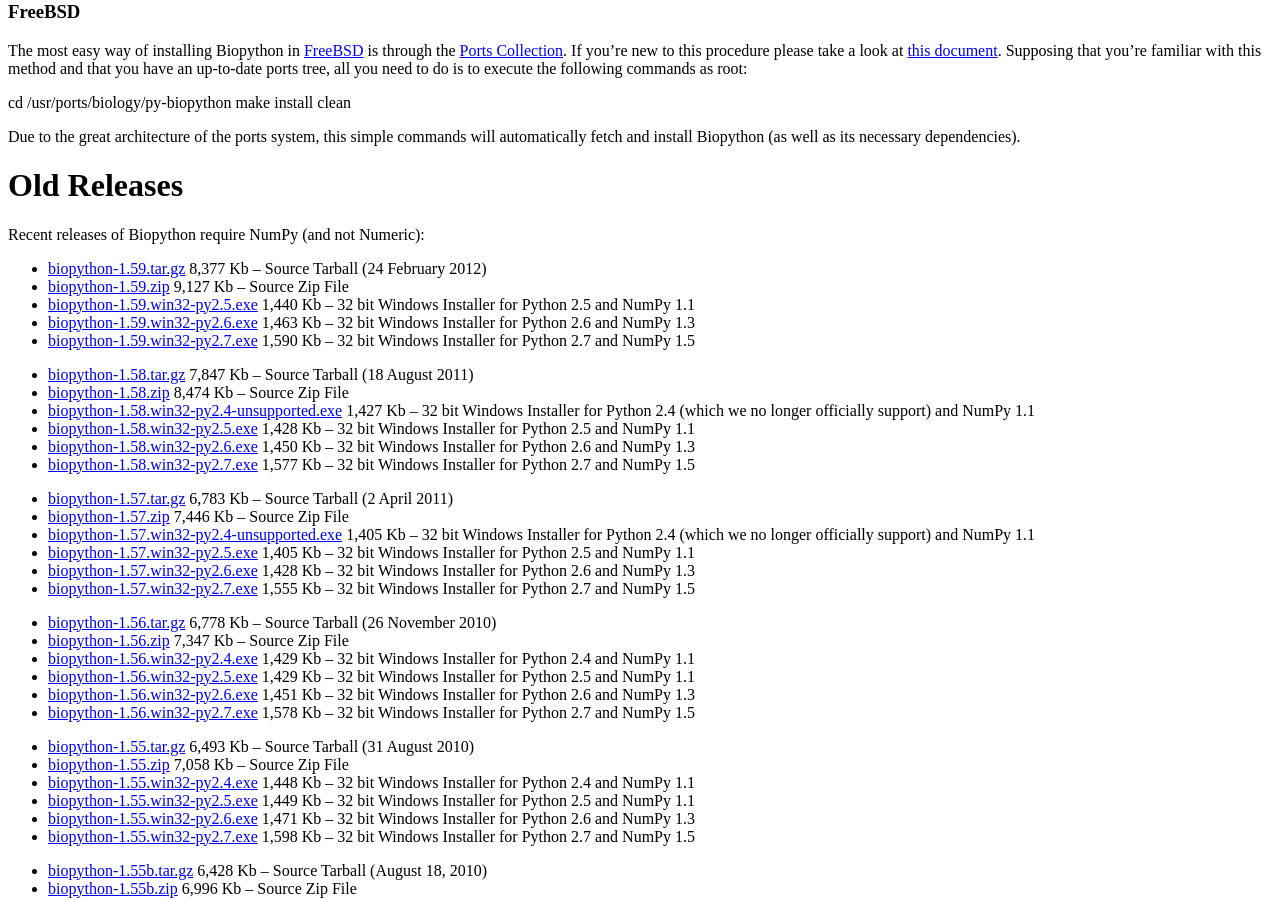
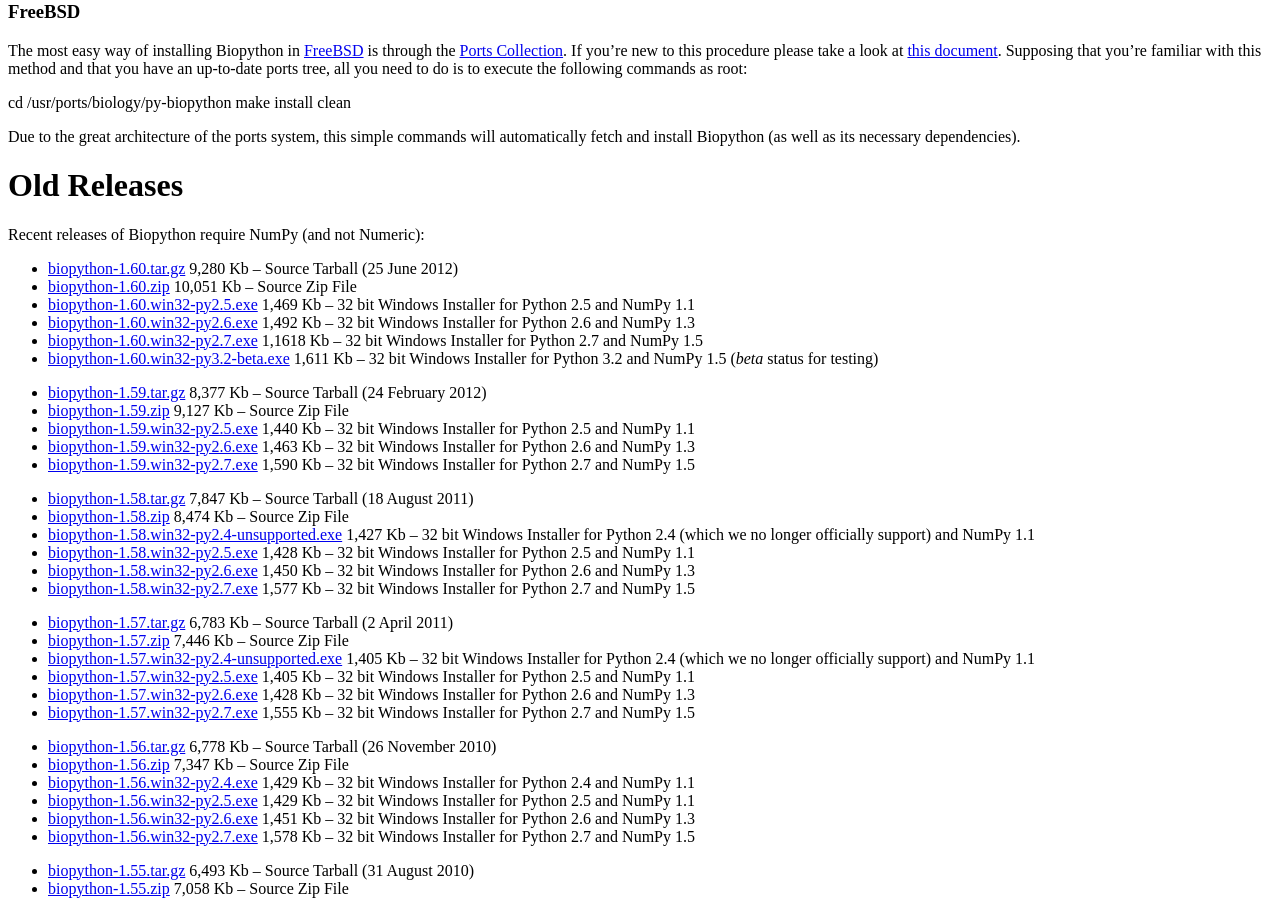
Before and after one commit to biopython/biopython.github.io, a Jekyll site: the page built from wiki/Download.md, in a window 1280 px wide and 900 px high, scrolled down 2349 px. Built offline with Jekyll 4.4.1, drawn with Linux system fonts in a browser that asks for light colours.

Commit message:
/* Old Releases */ Copy Biopython 1.60 to the old listing

```diff
--- a/wiki/Download.md
+++ b/wiki/Download.md
@@ -217,6 +217,22 @@ Old Releases
 ============
 
 Recent releases of Biopython require NumPy (and not Numeric):
+
+-   [biopython-1.60.tar.gz](http://biopython.org/DIST/biopython-1.60.tar.gz)
+    9,280 Kb -- Source Tarball (25 June 2012)
+-   [biopython-1.60.zip](http://biopython.org/DIST/biopython-1.60.zip)
+    10,051 Kb -- Source Zip File
+-   [biopython-1.60.win32-py2.5.exe](http://biopython.org/DIST/biopython-1.60.win32-py2.5.exe)
+    1,469 Kb -- 32 bit Windows Installer for Python 2.5 and NumPy 1.1
+-   [biopython-1.60.win32-py2.6.exe](http://biopython.org/DIST/biopython-1.60.win32-py2.6.exe)
+    1,492 Kb -- 32 bit Windows Installer for Python 2.6 and NumPy 1.3
+-   [biopython-1.60.win32-py2.7.exe](http://biopython.org/DIST/biopython-1.60.win32-py2.7.exe)
+    1,1618 Kb -- 32 bit Windows Installer for Python 2.7 and NumPy 1.5
+-   [biopython-1.60.win32-py3.2-beta.exe](http://biopython.org/DIST/biopython-1.60.win32-py3.2-beta.exe)
+    1,611 Kb -- 32 bit Windows Installer for Python 3.2 and NumPy 1.5
+    (*beta* status for testing)
+
+<!-- -->
 
 -   [biopython-1.59.tar.gz](http://biopython.org/DIST/biopython-1.59.tar.gz)
     8,377 Kb -- Source Tarball (24 February 2012)
```
Also changed, not shown: 1 other file.
